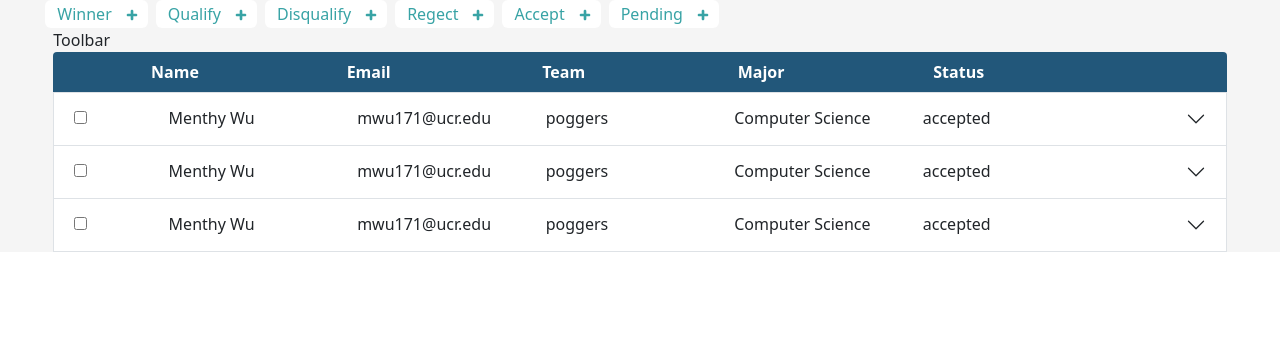
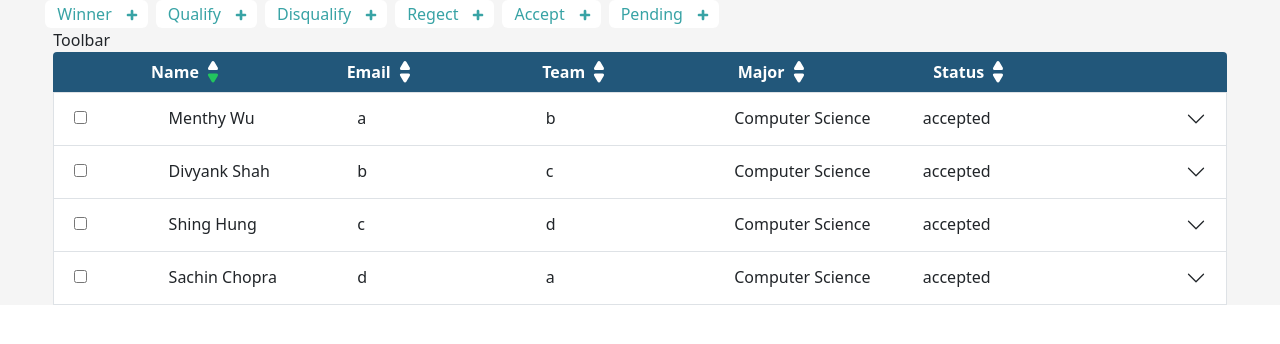
Before and after one commit to acm-ucr/hackathon-website, a Next.js app: page /admin/participants in a window 1280 px wide. Shown: the top 344 px of the page. Built offline with nearby package versions, Linux system fonts and the light colour scheme.

Commit message:
filtering done

```diff
--- a/src/app/components/Participants.jsx
+++ b/src/app/components/Participants.jsx
@@ -1,51 +1,84 @@
-import React from "react";
-import { Accordion } from "react-bootstrap";
+"use client";
+
+import React, { useState } from "react";
+import Accordion from "react-bootstrap/Accordion";
+import SortIcon from "./SortIcon";
 
 const participants = [
   {
     name: "Menthy Wu",
-    email: "mwu171@ucr.edu",
-    team: "poggers",
+    email: "a",
+    team: "b",
     major: "Computer Science",
     status: "accepted",
   },
   {
-    name: "Menthy Wu",
-    email: "mwu171@ucr.edu",
-    team: "poggers",
+    name: "Divyank Shah",
+    email: "b",
+    team: "c",
     major: "Computer Science",
     status: "accepted",
   },
   {
-    name: "Menthy Wu",
-    email: "mwu171@ucr.edu",
-    team: "poggers",
+    name: "Shing Hung",
+    email: "c",
+    team: "d",
+    major: "Computer Science",
+    status: "accepted",
+  },
+  {
+    name: "Sachin Chopra",
+    email: "d",
+    team: "a",
     major: "Computer Science",
     status: "accepted",
   },
 ];
 
 const headers = [
-  { name: "", size: "w-1/12" },
-  { name: "Name", size: "w-1/6" },
-  { name: "Email", size: "w-1/6" },
-  { name: "Team", size: "w-1/6" },
-  { name: "Major", size: "w-1/6" },
-  { name: "Status", size: "w-1/6" },
+  { name: "", size: "w-1/12", icon: false },
+  { name: "Name", size: "w-1/6", icon: true },
+  { name: "Email", size: "w-1/6", icon: true },
+  { name: "Team", size: "w-1/6", icon: true },
+  { name: "Major", size: "w-1/6", icon: true },
+  { name: "Status", size: "w-1/6", icon: true },
 ];
 
 const Participants = () => {
+  const [filteredParticipants, setfilteredParticipants] =
+    useState(participants);
+
+  const [sorts, setSorts] = useState({
+    name: "down",
+    email: "off",
+    team: "off",
+    major: "off",
+    status: "off",
+  });
+
   return (
     <div className="font-poppins">
       <div className="flex bg-hackathon-blue-200 py-2 rounded-t !z-[1000]">
         {headers.map((header, index) => (
-          <div key={index} className={`${header.size} font-bold text-white`}>
+          <div
+            key={index}
+            className={`${header.size} font-bold text-white flex items-center`}
+          >
             {header.name}
+            {header.icon && (
+              <SortIcon
+                name={header.name.toLowerCase()}
+                sorts={sorts}
+                setSorts={setSorts}
+                setfilteredParticipants={setfilteredParticipants}
+                participants={participants}
+              />
+            )}
           </div>
         ))}
       </div>
       <Accordion>
-        {participants.map((participant, index) => (
+        {filteredParticipants.map((participant, index) => (
           <Accordion.Item
             eventKey={index}
             key={index}
--- /dev/null
+++ b/src/app/components/SortIcon.jsx
@@ -0,0 +1,53 @@
+"use client";
+
+import React from "react";
+import { TbTriangleFilled, TbTriangleInvertedFilled } from "react-icons/tb";
+
+const reset = {
+  name: "off",
+  email: "off",
+  team: "off",
+  major: "off",
+  status: "off",
+};
+
+const SortIcon = ({
+  name,
+  sorts,
+  setSorts,
+  setfilteredParticipants,
+  participants,
+}) => {
+  const handleClick = (state) => {
+    setSorts({ ...reset, [name]: state });
+
+    setfilteredParticipants(
+      participants.sort((a, b) => {
+        if (state === "up") {
+          return a[name] > b[name];
+        } else if (state === "down") {
+          return b[name] > a[name];
+        }
+      })
+    );
+  };
+
+  return (
+    <div className="mx-2">
+      <TbTriangleFilled
+        className={`${
+          sorts[name] === "up" ? "text-green-500" : ""
+        } text-xs hover:cursor-pointer`}
+        onClick={() => handleClick("up")}
+      />
+      <TbTriangleInvertedFilled
+        onClick={() => handleClick("down")}
+        className={`${
+          sorts[name] === "down" ? "text-green-500" : ""
+        } text-xs hover:cursor-pointer`}
+      />
+    </div>
+  );
+};
+
+export default SortIcon;
--- a/tailwind.config.js
+++ b/tailwind.config.js
@@ -17,6 +17,7 @@ module.exports = {
           "green-100": "#E7F7E9",
           "green-200": "#80ED99",
           "green-300": "#57CC99",
+          yellow: "#FFCF55",
           gray: "#E7E7E7",
           darkgray: "#525252",
           page: "#F5F5F5",
```
